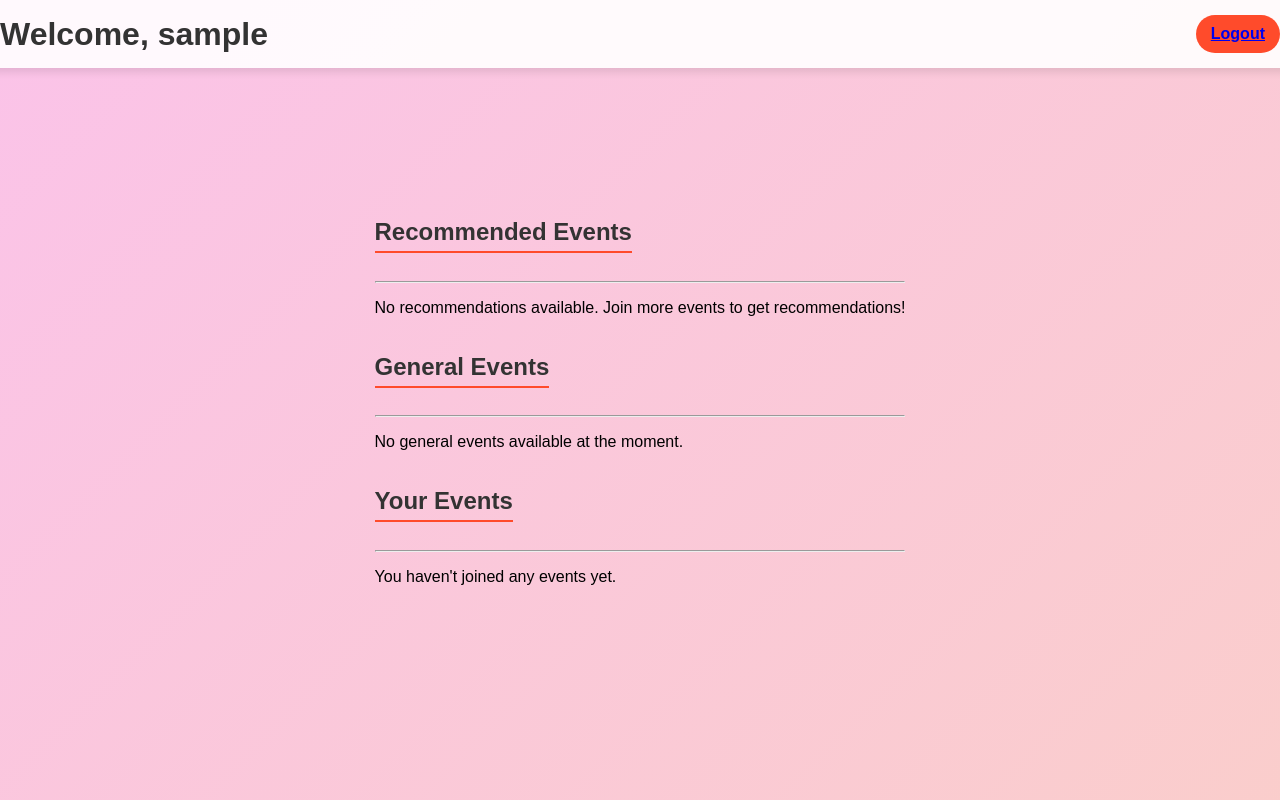
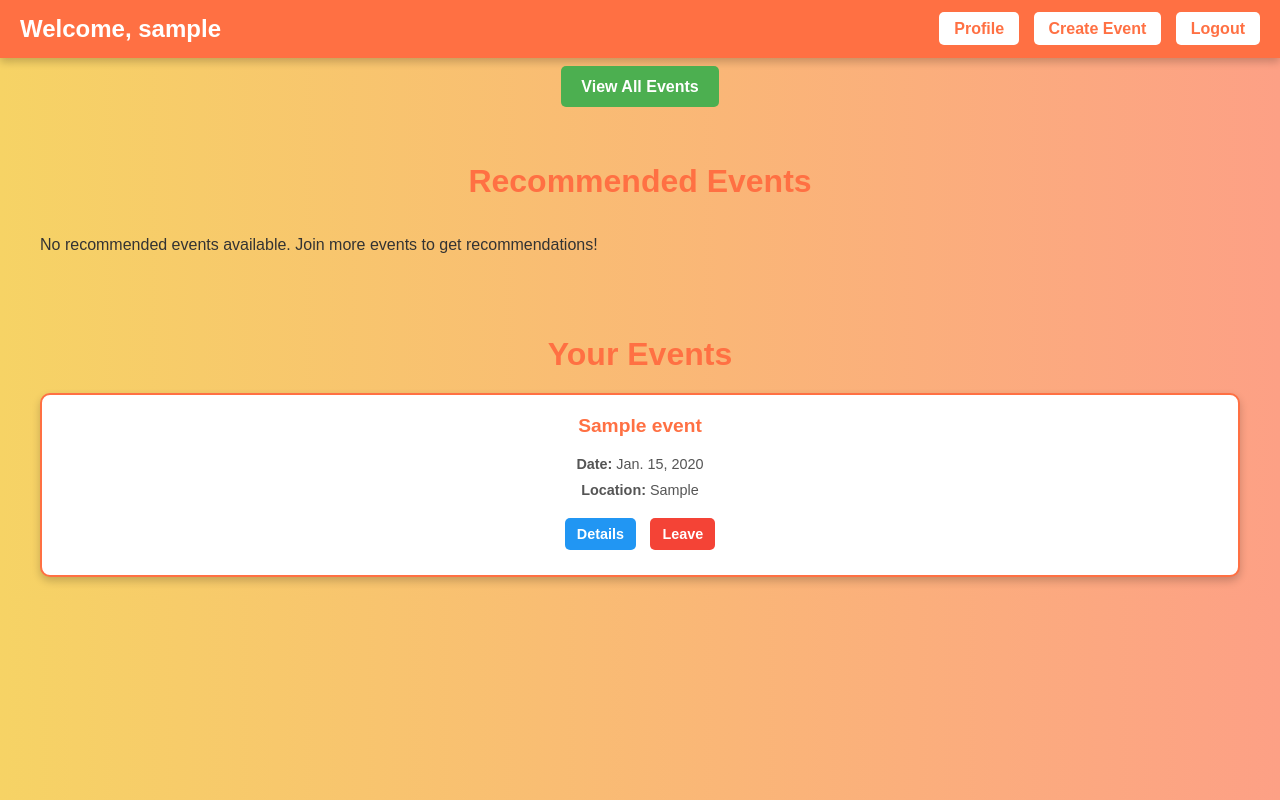
Before and after one commit to Abd2023/akili_etkinlik_planlama, a Django app: page /home/ in a window 1280 px wide. Run offline with Django 5.2, Linux system fonts and the light colour scheme; a user stored in the database is signed in; tables that the repository leaves empty hold one stand-in row (values such as "Sample post").

Commit message:
home sayfasi biitmis halde, sadece all events calismiyor

```diff
--- a/akili_etkinlik_planlama/settings.py
+++ b/akili_etkinlik_planlama/settings.py
@@ -42,13 +42,14 @@ INSTALLED_APPS = [
     'chat',
     'recommendation',
     'admin_panel',
+
 ]
 
 AUTH_USER_MODEL = 'user_management.CustomUser'
 
 LOGIN_URL = '/login/'  # Update this to your login page URL
 
-LOGIN_REDIRECT_URL = '/user/home/'
+LOGIN_REDIRECT_URL = '/home/'
 
 STATIC_URL = '/static/'
 STATICFILES_DIRS = [
@@ -72,7 +73,7 @@ ROOT_URLCONF = 'akili_etkinlik_planlama.urls'
 TEMPLATES = [
     {
         'BACKEND': 'django.template.backends.django.DjangoTemplates',
-        'DIRS': [BASE_DIR / 'templates'],
+        'DIRS': [os.path.join(BASE_DIR, 'templates')],
         'APP_DIRS': True,
         'OPTIONS': {
             'context_processors': [
--- a/akili_etkinlik_planlama/urls.py
+++ b/akili_etkinlik_planlama/urls.py
@@ -40,10 +40,6 @@ urlpatterns = [
     path('password-reset/done/', auth_views.PasswordResetDoneView.as_view(template_name='registration/password_reset_done.html'), name='password_reset_done'),
     path('password-reset-confirm/<uidb64>/<token>/', auth_views.PasswordResetConfirmView.as_view(template_name='registration/password_reset_confirm.html'), name='password_reset_confirm'),
     path('password-reset-complete/', auth_views.PasswordResetCompleteView.as_view(template_name='registration/password_reset_complete.html'), name='password_reset_complete'),
-    path('user/', include('user_management.urls')),
-
-
-
 
 
 
--- a/event_management/models.py
+++ b/event_management/models.py
@@ -2,6 +2,7 @@ from django.db import models
 from django.conf import settings
 from django.core.exceptions import ValidationError
 from django.utils.translation import gettext_lazy as _
+
 
 class Event(models.Model):
     name = models.CharField(max_length=100)
@@ -48,5 +49,7 @@ class Participant(models.Model):
     user = models.ForeignKey(settings.AUTH_USER_MODEL, on_delete=models.CASCADE)
     joined_at = models.DateTimeField(auto_now_add=True)
 
+
+
     def __str__(self):
         return f"{self.user.username} - {self.event.name}"
--- a/event_management/templates/home.html
+++ b/event_management/templates/home.html
@@ -1,5 +1,4 @@
 {% load static %}
-
 <!DOCTYPE html>
 <html lang="en">
 <head>
@@ -9,72 +8,58 @@
     <link rel="stylesheet" href="{% static 'css/home.css' %}">
 </head>
 <body>
-    <!-- Header -->
-    <header>
-        <div class="welcome-header">
-            <h1>Welcome, {{ user.username }}</h1>
+    <!-- Navbar -->
+    <div class="navbar">
+        <h1>Welcome, {{ user.username }}</h1>
+        <div class="nav-actions">
+            <a href="{% url 'profile' %}" class="profile-button">Profile</a>
+            <a href="{% url 'event_create' %}" class="create-event-button">Create Event</a>
+            <a href="{% url 'logout' %}" class="logout-button">Logout</a>
         </div>
-        <div class="logout-button">
-            <a href="{% url 'logout' %}" class="button">Logout</a>
+    </div>
+
+    <!-- View All Events Button -->
+    <div class="all-events-container">
+        <a href="{% url 'event_list' %}" class="all-events-button">View All Events</a>
+    </div>
+
+    <!-- Recommended Events -->
+    <div class="section">
+        <h2>Recommended Events</h2>
+        <div class="events-grid">
+            {% for event in recommended_events %}
+            <div class="event-card">
+                <h3>{{ event.name }}</h3>
+                <p><strong>Date:</strong> {{ event.date }}</p>
+                <p><strong>Category:</strong> {{ event.category }}</p>
+                <div class="event-actions">
+                    <a href="{% url 'event_detail' event.id %}" class="details-button">Details</a>
+                    <a href="{% url 'join_event' event.id %}" class="join-button">Join</a>
+                </div>
+            </div>
+            {% empty %}
+            <p>No recommended events available. Join more events to get recommendations!</p>
+            {% endfor %}
         </div>
-    </header>
+    </div>
 
-    <div class="event-section">
-        <!-- Önerilen Etkinlikler -->
-        <div class="event-box">
-            <h2>Recommended Events</h2>
-            <hr>
-            {% if recommended_events %}
-                <ul>
-                    {% for event in recommended_events %}
-                        <li>
-                            <strong>{{ event.name }}</strong><br>
-                            <em>{{ event.date }}</em> - <em>{{ event.location }}</em><br>
-                            <a href="{% url 'event_detail' event.id %}">View Details</a>
-                        </li>
-                    {% endfor %}
-                </ul>
-            {% else %}
-                <p>No recommendations available. Join more events to get recommendations!</p>
-            {% endif %}
-        </div>
-
-        <!-- Genel Etkinlikler -->
-        <div class="event-box">
-            <h2>General Events</h2>
-            <hr>
-            {% if general_events %}
-                <ul>
-                    {% for event in general_events %}
-                        <li>
-                            <strong>{{ event.name }}</strong><br>
-                            <em>{{ event.date }}</em> - <em>{{ event.location }}</em><br>
-                            <a href="{% url 'event_detail' event.id %}">View Details</a>
-                        </li>
-                    {% endfor %}
-                </ul>
-            {% else %}
-                <p>No general events available at the moment.</p>
-            {% endif %}
-        </div>
-
-        <!-- Kullanıcı Etkinlikleri -->
-        <div class="event-box">
-            <h2>Your Events</h2>
-            <hr>
-            {% if user_events %}
-                <ul>
-                    {% for participation in user_events %}
-                        <li>
-                            <strong>{{ participation.event.name }}</strong><br>
-                            <em>{{ participation.event.date }}</em> - <em>{{ participation.event.location }}</em><br>
-                            <a href="{% url 'event_detail' participation.event.id %}">View Details</a>
-                        </li>
-                    {% endfor %}
-                </ul>
-            {% else %}
-                <p>You haven't joined any events yet.</p>
-            {% endif %}
+    <!-- Your Events -->
+    <div class="section">
+        <h2>Your Events</h2>
+        <div class="events-grid">
+            {% for event in user_events %}
+            <div class="event-card">
+                <h3>{{ event.name }}</h3>
+                <p><strong>Date:</strong> {{ event.date }}</p>
+                <p><strong>Location:</strong> {{ event.location }}</p>
+                <div class="event-actions">
+                    <a href="{% url 'event_detail' event.id %}" class="details-button">Details</a>
+                    <a href="{% url 'leave_event' event.id %}" class="leave-button">Leave</a>
+                </div>
+            </div>
+            {% empty %}
+            <p>You haven't joined any events yet.</p>
+            {% endfor %}
         </div>
     </div>
 </body>
--- a/event_management/urls.py
+++ b/event_management/urls.py
@@ -1,17 +1,20 @@
 # event_management/urls.py
 from django.urls import path
 from . import views
+from .views import home_view
 
 
 urlpatterns = [
-   path('create/', views.event_create, name='event_create'),
+    path('', views.home, name='home'),
+    path('create/', views.event_create, name='event_create'),
+    path('events/<int:event_id>/', views.event_detail, name='event_detail'),
     path('<int:event_id>/', views.event_detail, name='event_detail'),  # For event detail
     path('<int:event_id>/edit/', views.event_edit, name='event_edit'),  # For event edit
     path('', views.event_list, name='event_list'),
     path('<int:event_id>/join/', views.join_event, name='join_event'),
     path('<int:event_id>/leave/', views.leave_event, name='leave_event'),
-    path('home/', views.home, name='home'),
+    path('home/', home_view, name='home'),
     #path('map/', views.map_view, name='map_view'),
     path('map/', views.event_map, name='event_map'),
-
+    path('<int:event_id>/join/', views.join_event, name='join_event'),
 ]
--- a/event_management/views.py
+++ b/event_management/views.py
@@ -15,33 +15,38 @@ import requests
 from django.http import JsonResponse
 
 
-
+def home_view(request):
+    return render(request, 'home.html')
 
 
 @login_required
 def home(request):
     user = request.user
 
-    # Step 1: Get user's interests
+    # Kullanıcının katıldığı etkinlikler
+    user_participated_event_ids = Participant.objects.filter(user=user).values_list('event_id', flat=True)
+
+    # Önerilen etkinlikler
     user_interests = user.interests.split(", ") if user.interests else []
+    recommended_events = Event.objects.filter(category__in=user_interests).exclude(id__in=user_participated_event_ids)
 
-    # Step 2: Get past participation categories
-    participated_events = Participant.objects.filter(user=user).select_related('event')
-    participated_categories = {event.event.category for event in participated_events}
+    # Genel etkinlikler (önerilen ve katıldığı etkinlikler hariç)
+    general_events = Event.objects.exclude(id__in=recommended_events.values_list('id', flat=True)).exclude(id__in=user_participated_event_ids)
 
-    # Step 3: Recommend events based on interests and exclude already joined events
-    recommended_events = Event.objects.filter(
-        category__in=user_interests
-    ).exclude(id__in=participated_events.values_list('event_id', flat=True))
+    # Kullanıcının katıldığı etkinlikler
+    user_events = Event.objects.filter(id__in=user_participated_event_ids)
 
-    # Step 4: Prioritize events matching frequent categories
-    recommended_events = sorted(
-        recommended_events,
-        key=lambda event: event.category in participated_categories,
-        reverse=True
-    )
+    # Şablona veriler gönderiliyor
+    context = {
+        'user': user,
+        'recommended_events': recommended_events,
+        'general_events': general_events,
+        'user_events': user_events,
+        'user_participated_event_ids': list(user_participated_event_ids),
+    }
+    return render(request, 'home.html', context)
 
-    return render(request, 'home.html', {'recommended_events': recommended_events})
+
 
 
 
@@ -108,24 +113,19 @@ def join_event(request, event_id):
     event = get_object_or_404(Event, id=event_id)
     participant, created = Participant.objects.get_or_create(user=request.user, event=event)
 
-    if created:  # Only award points for first-time participation
-        request.user.total_points += 10  # Add points for participation
-        if not request.user.first_participation_bonus_awarded:  # First participation bonus
-            request.user.total_points += 20
-            request.user.first_participation_bonus_awarded = True
+    if created:  # Eğer kullanıcı daha önce katılmamışsa
+        request.user.total_points += 10  # Katılım puanı ekle
         request.user.save()
 
-    return redirect('event_list')
+    return redirect('/home/')
 
 
 @login_required
 def leave_event(request, event_id):
     event = get_object_or_404(Event, id=event_id)
     Participant.objects.filter(user=request.user, event=event).delete()
-    return redirect('event_list')
+    return redirect('/home/')
 
-
-# Event detail view
 def event_detail(request, event_id):
     event = get_object_or_404(Event, id=event_id)
     return render(request, 'event_management/event_detail.html', {'event': event})
--- a/static/css/home.css
+++ b/static/css/home.css
@@ -1,136 +1,159 @@
-/* Arka plan animasyonu */
+/* Genel Ayarlar */
 body {
+    margin: 0;
     font-family: 'Arial', sans-serif;
-    margin: 0;
-    padding: 0;
-    height: 100vh;
-    display: flex;
-    flex-direction: column;
-    align-items: center;
-    justify-content: center;
-    background: linear-gradient(-45deg, #ff9a9e, #fad0c4, #fbc2eb, #a18cd1);
-    background-size: 400% 400%;
-    animation: gradient 10s ease infinite;
+    background: linear-gradient(to right, #f6d365, #fda085);
+    color: #333;
 }
 
-/* Arka plan için gradient animasyon */
-@keyframes gradient {
-    0% { background-position: 0% 50%; }
-    50% { background-position: 100% 50%; }
-    100% { background-position: 0% 50%; }
-}
-
-header {
-    background: rgba(255, 255, 255, 0.9);
-    padding: 15px 20px;
-    width: 100%;
+/* Navbar */
+.navbar {
     display: flex;
     justify-content: space-between;
     align-items: center;
-    position: fixed;
-    top: 0;
-    box-shadow: 0 4px 8px rgba(0, 0, 0, 0.1);
+    background-color: #ff7043;
+    padding: 15px 20px;
+    color: white;
+    box-shadow: 0 4px 8px rgba(0, 0, 0, 0.2);
 }
 
-header h1 {
+.navbar h1 {
     margin: 0;
-    color: #333;
+    font-size: 1.5rem;
 }
 
-.logout-button {
+.navbar .nav-actions a {
+    background: white;
+    color: #ff7043;
+    padding: 8px 15px;
+    border-radius: 5px;
+    font-weight: bold;
     text-decoration: none;
-    padding: 10px 15px;
-    background: #ff4b2b;
-    color: white;
-    border-radius: 20px;
-    font-weight: bold;
-    transition: background 0.3s ease;
+    margin-left: 10px;
+    transition: all 0.3s ease-in-out;
 }
 
-.logout-button:hover {
-    background: #ff7f50;
+.navbar .nav-actions a:hover {
+    background: #ff5722;
+    color: white;
 }
 
-.container {
-    display: flex;
-    justify-content: space-between;
-    margin-top: 100px; /* Header boşluğu için */
-    width: 90%;
-    max-width: 1200px;
+/* View All Events Button */
+.all-events-container {
+    text-align: center;
+    margin: 20px 0;
 }
 
-.left-panel, .right-panel {
-    flex: 1;
-    background: rgba(255, 255, 255, 0.8);
-    margin: 10px;
-    border-radius: 10px;
-    padding: 20px;
-    box-shadow: 0 4px 8px rgba(0, 0, 0, 0.2);
-    transition: transform 0.3s ease, box-shadow 0.3s ease;
+.all-events-button {
+    padding: 12px 20px;
+    font-size: 1rem;
+    background: #4caf50;
+    color: white;
+    border: none;
+    border-radius: 5px;
+    text-decoration: none;
+    font-weight: bold;
+    cursor: pointer;
+    transition: all 0.3s ease-in-out;
 }
 
-.left-panel:hover, .right-panel:hover {
-    transform: scale(1.05);
-    box-shadow: 0 8px 16px rgba(0, 0, 0, 0.3);
+.all-events-button:hover {
+    background: #388e3c;
+    transform: scale(1.1);
 }
 
-h2 {
-    color: #333;
-    border-bottom: 2px solid #ff4b2b;
-    display: inline-block;
-    padding-bottom: 5px;
+/* Section */
+.section {
+    padding: 20px;
+    max-width: 1200px;
+    margin: 0 auto;
 }
 
-ul {
-    list-style: none;
-    padding: 0;
+.section h2 {
+    text-align: center;
+    font-size: 2rem;
+    color: #ff7043;
+    margin-bottom: 20px;
 }
 
-li {
-    background: #fff;
-    margin: 10px 0;
-    padding: 10px 15px;
-    border-radius: 5px;
-    box-shadow: 0 2px 4px rgba(0, 0, 0, 0.1);
-    transition: transform 0.2s ease;
+/* Events Grid */
+.events-grid {
+    display: grid;
+    grid-template-columns: repeat(auto-fit, minmax(250px, 1fr));
+    gap: 20px;
 }
 
-li:hover {
-    transform: translateX(10px);
+/* Event Card */
+.event-card {
+    background: white;
+    padding: 20px;
+    border-radius: 10px;
+    border: 2px solid #ff7043;
+    box-shadow: 0 4px 8px rgba(0, 0, 0, 0.2);
+    text-align: center;
+    transition: all 0.3s ease-in-out;
 }
 
-.details-button, .join-button, .message-button {
-    margin: 5px 0;
-    text-decoration: none;
+.event-card:hover {
+    transform: translateY(-5px);
+    box-shadow: 0 8px 12px rgba(0, 0, 0, 0.3);
+    border-color: #ff5722;
+}
+
+.event-card h3 {
+    margin-top: 0;
+    font-size: 1.2rem;
+    color: #ff7043;
+}
+
+.event-card p {
+    margin: 10px 0;
+    font-size: 0.9rem;
+    color: #555;
+}
+
+/* Event Actions */
+.event-actions {
+    margin-top: 15px;
+}
+
+.event-actions a {
+    display: inline-block;
+    margin: 5px;
     padding: 8px 12px;
     border-radius: 5px;
-    display: inline-block;
-    color: white;
+    text-decoration: none;
+    font-size: 0.9rem;
     font-weight: bold;
-    transition: all 0.3s ease;
+    transition: all 0.3s ease-in-out;
 }
 
 .details-button {
-    background: #007bff;
+    background: #2196f3;
+    color: white;
 }
 
 .details-button:hover {
-    background: #0056b3;
+    background: #1976d2;
+    transform: scale(1.05);
 }
 
 .join-button {
-    background: #28a745;
+    background: #4caf50;
+    color: white;
 }
 
 .join-button:hover {
-    background: #218838;
+    background: #388e3c;
+    transform: scale(1.05);
 }
 
-.message-button {
-    background: #ffc107;
-    color: black;
+.leave-button {
+    background: #f44336;
+    color: white;
 }
 
-.message-button:hover {
-    background: #e0a800;
+.leave-button:hover {
+    background: #d32f2f;
+    transform: scale(1.05);
 }
--- a/user_management/urls.py
+++ b/user_management/urls.py
@@ -7,5 +7,5 @@ urlpatterns = [
     path('profile/', views.profile, name='profile'),
     path('admin/dashboard/', views.admin_dashboard, name='admin_dashboard'),
     path('register/', register_view, name='register'),
-    path('home/', home_view, name='home'),
+
 ]
```
Also changed, not shown: static/css/register.css (+45 -16 lines), static/js/home.js (added, +134 -0 lines), user_management/templatetags/templates/user_management/admin_dashboard.html (added, +12 -0 lines), user_management/templatetags/templates/user_management/profile.html (added, +67 -0 lines), user_management/templatetags/templates/user_management/profile_update.html (added, +17 -0 lines), user_management/templatetags/templates/user_management/register.html (added, +48 -0 lines), user_management/views.py (line endings or trailing spaces).
